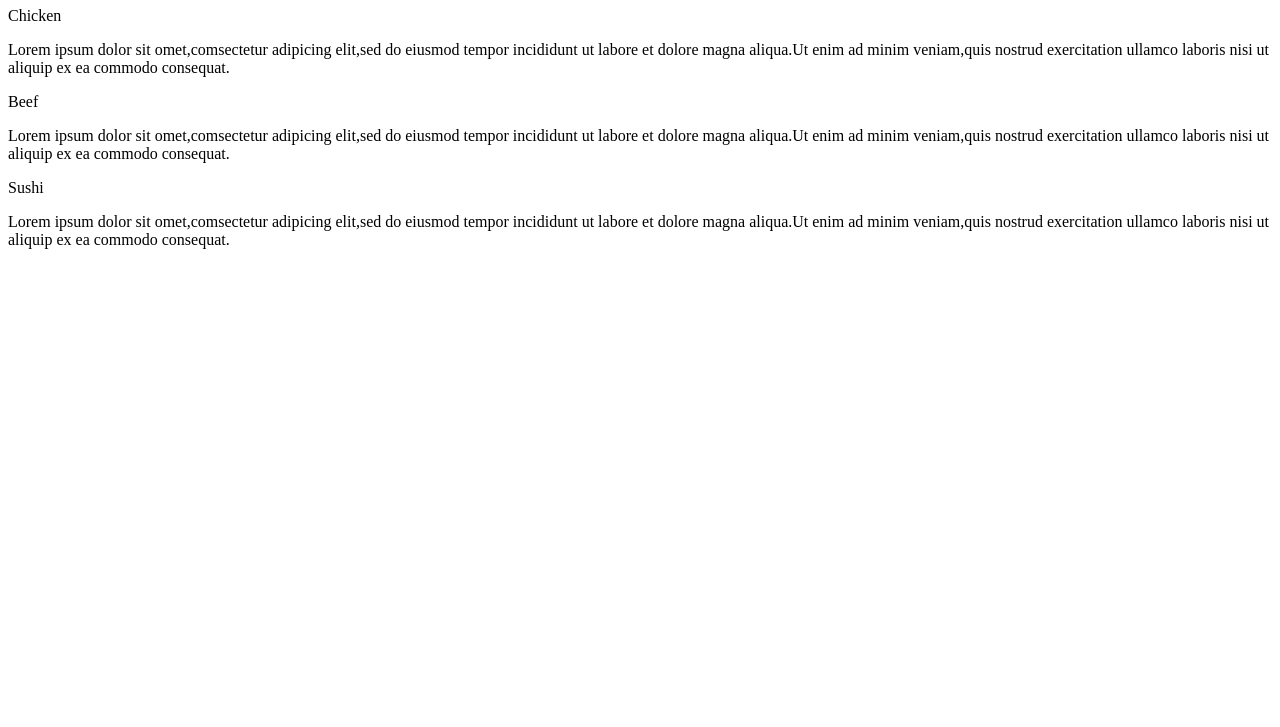
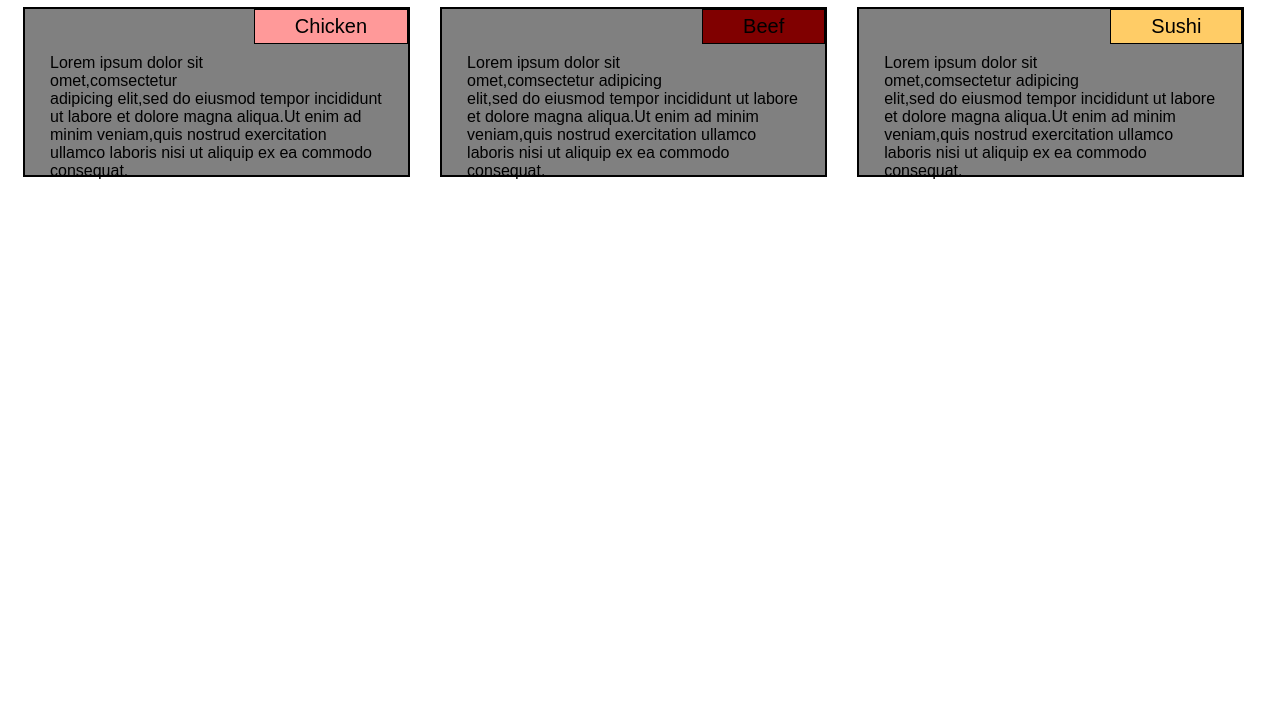
Before and after one commit to BoomikaM/Module2_Assignment, a plain HTML site: page index.html in a window 1280 px wide. Shown: the part 73-800 px from the top of the page. Drawn offline with Linux system fonts and the light colour scheme.

Commit message:
Update index.html

```diff
--- a/index.html
+++ b/index.html
@@ -4,7 +4,7 @@
 	<meta charset="utf-8">
 	<meta name="viewport" content="width=device-width,initial-scale=1">
 	<title>Assignment 2</title>
-	<link rel="stylesheet" type="text/css" href="assignment 2.css">
+	<link rel="stylesheet" type="text/css" href="css/style.css">
 </head>
 <body>
 <h1>Our Menu</h1>
```
